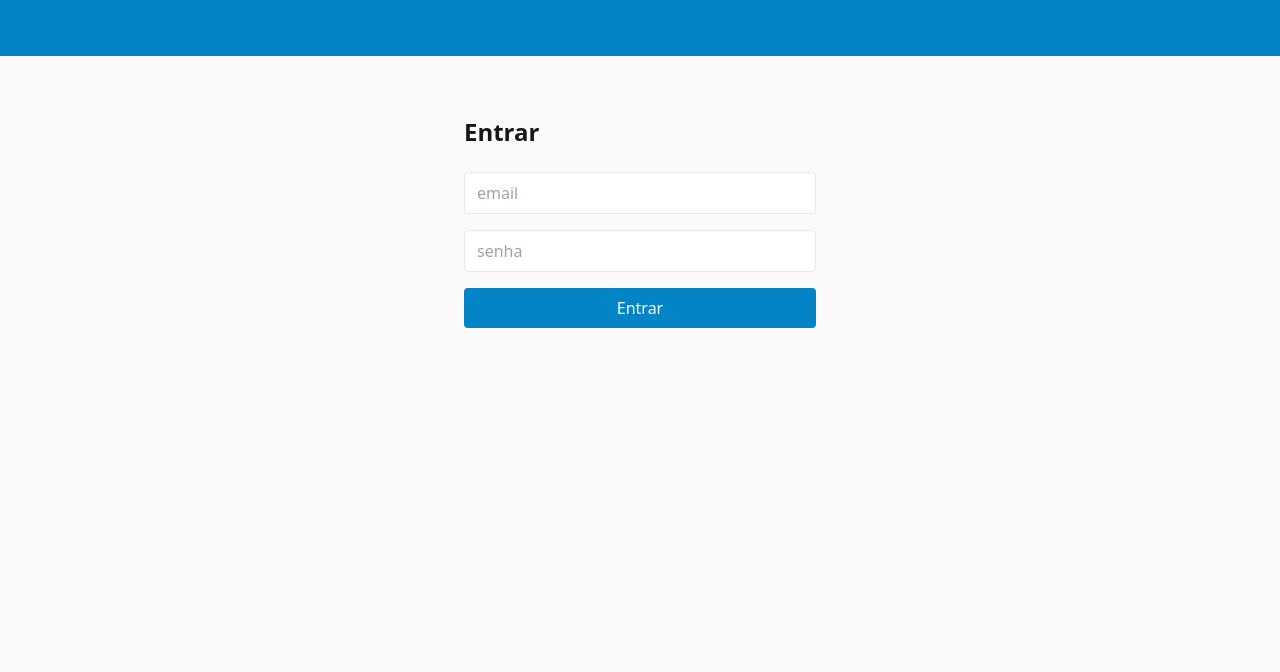
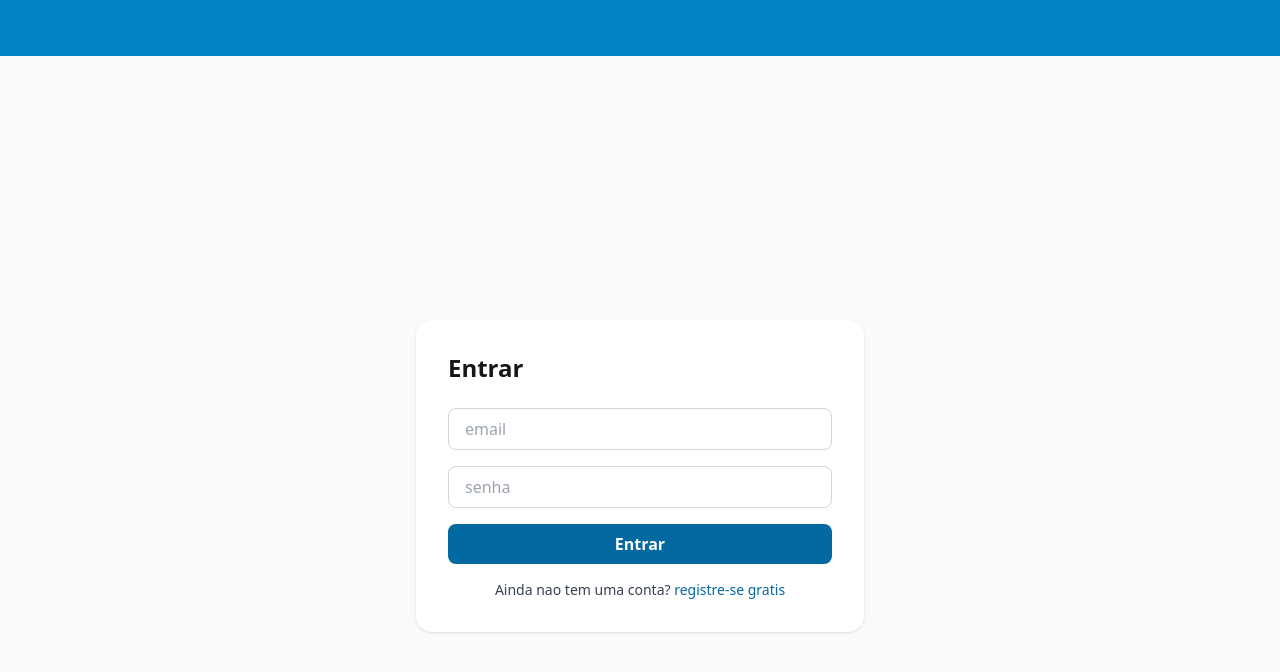
Before and after one commit to sousaprogramador/dictionary, a Next.js app in the folder my-app/: page /signin in a window 1280 px wide. Shown: the top 672 px of the page. Built offline with nearby package versions, Linux system fonts and the light colour scheme; no server answers.

Commit message:
refactor front

```diff
--- a/my-app/src/app/signin/page.tsx
+++ b/my-app/src/app/signin/page.tsx
@@ -1,63 +1,71 @@
 'use client';
 
 import { useState } from 'react';
-import Cookies from 'js-cookie';
-import { useRouter, useSearchParams } from 'next/navigation';
+import Link from 'next/link';
+import { useRouter } from 'next/navigation';
 import { authService } from '@/lib/api-client';
 
-export default function LoginPage() {
+export default function SignInPage() {
   const [email, setEmail] = useState('');
   const [password, setPassword] = useState('');
   const [loading, setLoading] = useState(false);
-  const [err, setErr] = useState<string | null>(null);
+  const router = useRouter();
 
-  const router = useRouter();
-  const sp = useSearchParams();
-
-  const submit = async (e: React.FormEvent) => {
+  async function onSubmit(e: React.FormEvent) {
     e.preventDefault();
-    setErr(null);
     setLoading(true);
     try {
       const res = await authService.signin(email, password);
-      const tok = String(res?.token || '').replace(/^Bearer\s+/i, '');
-      Cookies.set('token', tok, { expires: 7, sameSite: 'lax' });
-      router.replace(sp.get('next') || '/');
-    } catch (e: any) {
-      setErr(e?.response?.data?.message || 'Falha no login');
+      if (res?.token) {
+        document.cookie = `token=${res.token.replace(
+          /^Bearer\s+/,
+          ''
+        )}; path=/`;
+      }
+      router.push('/');
     } finally {
       setLoading(false);
     }
-  };
+  }
 
   return (
-    <main className='mx-auto max-w-sm px-4 py-10'>
+    <div className='min-h-screen flex items-center justify-center px-4'>
+      <div className='w-full max-w-md bg-white rounded-2xl shadow p-8'>
         <h1 className='text-2xl font-semibold mb-6'>Entrar</h1>
-      <form onSubmit={submit} className='space-y-4'>
+
+        <form onSubmit={onSubmit} className='space-y-4'>
           <input
             type='email'
+            placeholder='email'
             value={email}
             onChange={(e) => setEmail(e.target.value)}
-          placeholder='email'
-          className='w-full rounded border px-3 py-2'
+            className='w-full rounded-lg border border-gray-300 px-4 py-2 outline-none focus:border-sky-600'
             required
           />
           <input
             type='password'
+            placeholder='senha'
             value={password}
             onChange={(e) => setPassword(e.target.value)}
-          placeholder='senha'
-          className='w-full rounded border px-3 py-2'
+            className='w-full rounded-lg border border-gray-300 px-4 py-2 outline-none focus:border-sky-600'
             required
           />
-        {err ? <p className='text-red-600 text-sm'>{err}</p> : null}
           <button
+            type='submit'
             disabled={loading}
-          className='w-full rounded bg-sky-600 text-white py-2 disabled:opacity-60'
+            className='w-full rounded-lg bg-sky-700 text-white py-2 font-semibold disabled:opacity-60'
           >
-          {loading ? 'Entrando…' : 'Entrar'}
+            {loading ? 'Entrando...' : 'Entrar'}
           </button>
         </form>
-    </main>
+
+        <p className='mt-4 text-sm text-center text-gray-700'>
+          Ainda nao tem uma conta?{' '}
+          <Link href='/signup' className='text-sky-700 hover:underline'>
+            registre-se gratis
+          </Link>
+        </p>
+      </div>
+    </div>
   );
 }
```
Lines whose indentation alone changed are shown as unchanged.
